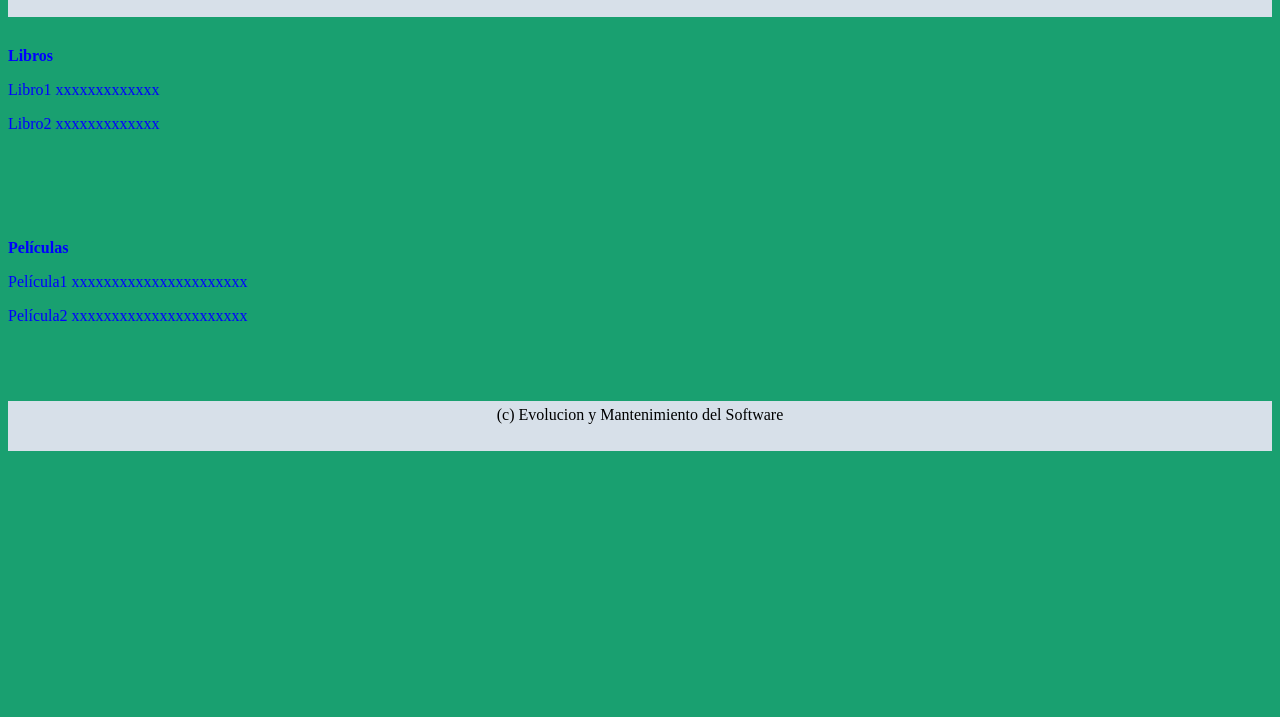
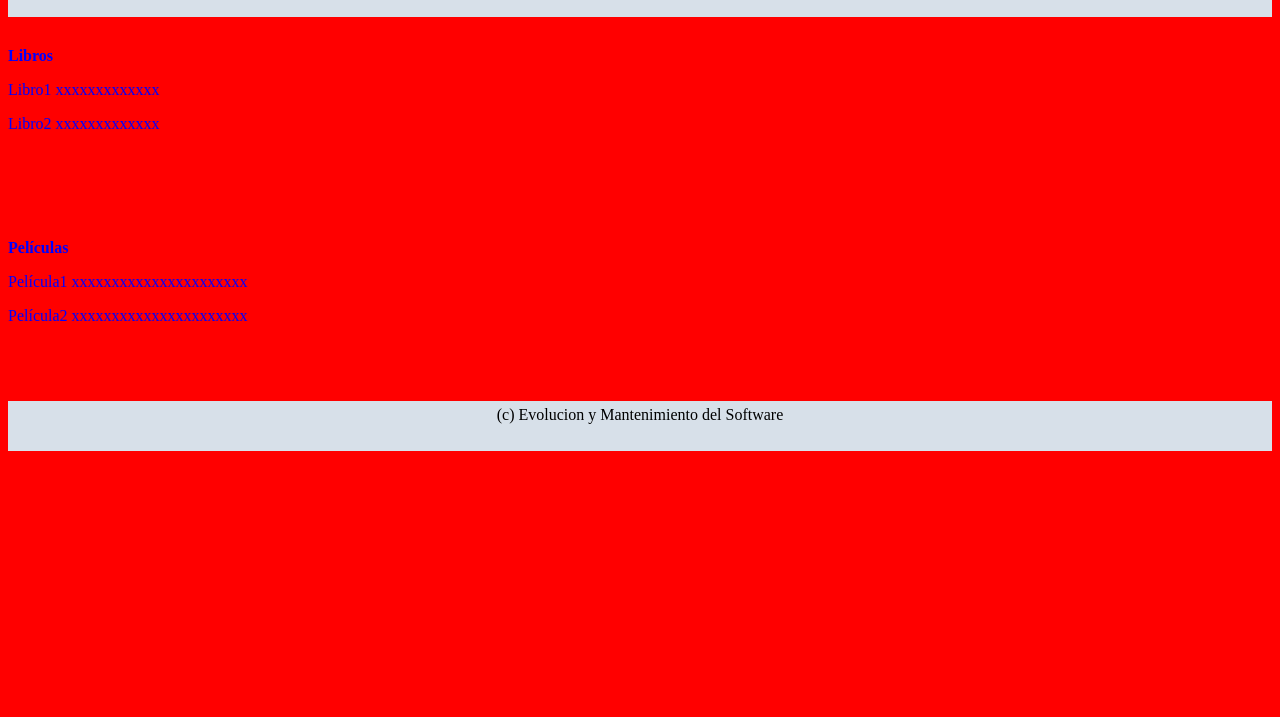
Before and after one commit to rafaelmartincuevasredondo/EMS-EquipoBTrabajo2, a plain HTML site: page index.html in a window 1280 px wide. Shown: the part 91-808 px from the top of the page. Drawn offline with Linux system fonts and the light colour scheme.

Commit message:
change background color

```diff
--- a/css/style.css
+++ b/css/style.css
@@ -1,6 +1,6 @@
 html,body {
 	height:100%;
-	background:#19a070;
+	background:red;
 }
 
 header {
```
